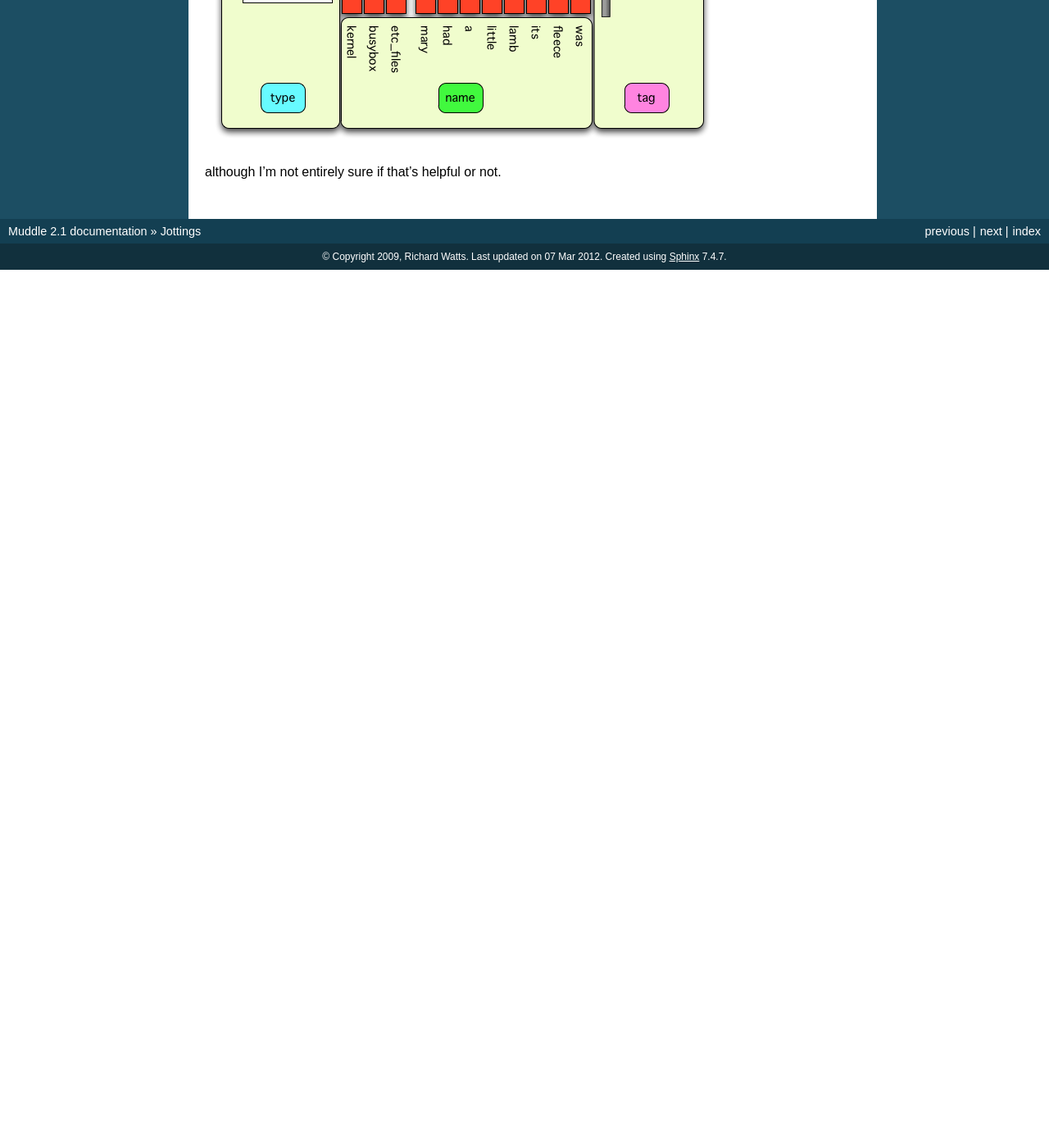
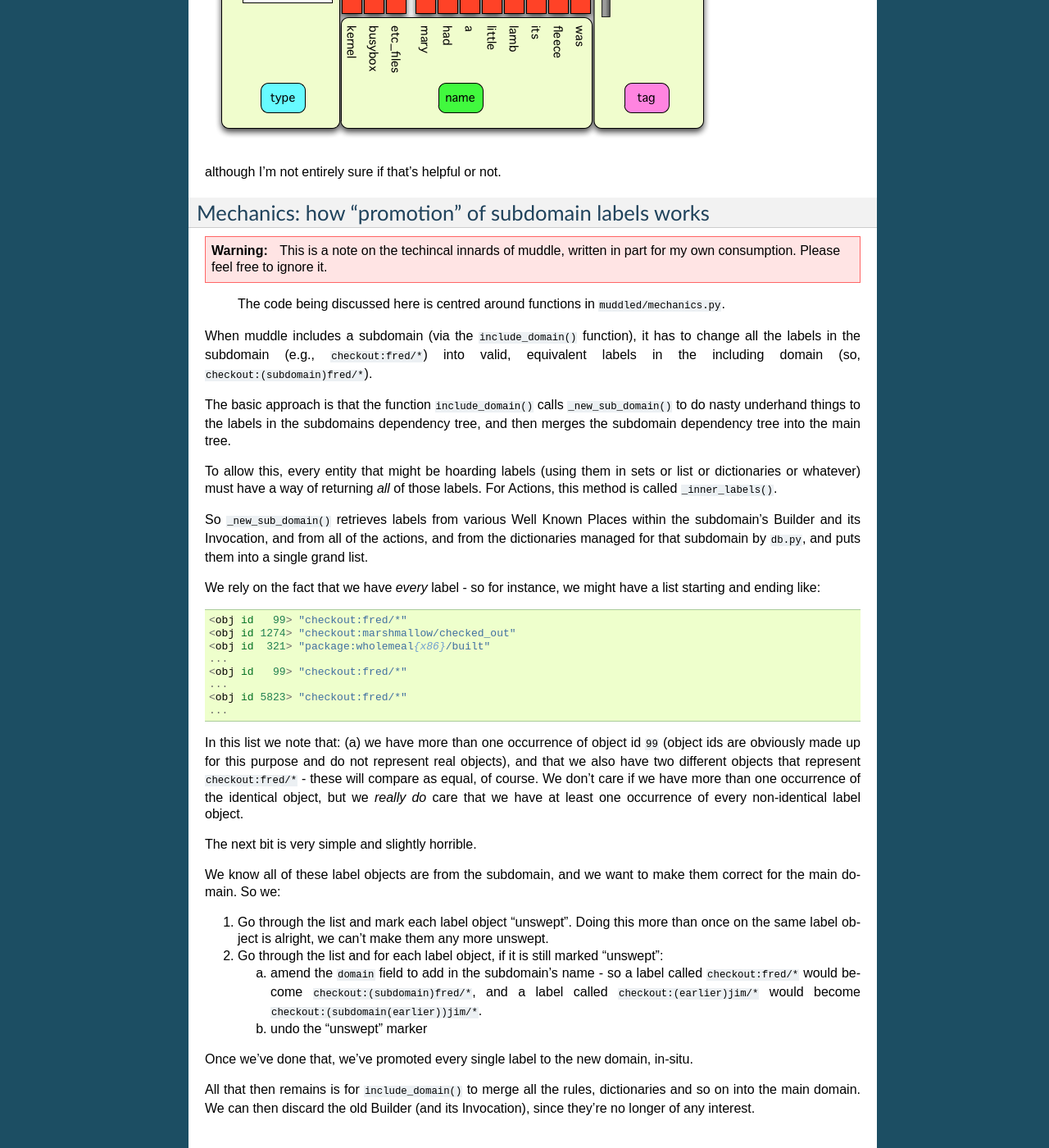
Before and after one commit to kynesim/muddle, a Sphinx documentation site: the page built from docs/jottings.txt, in a window 1280 px wide and 1400 px high, scrolled down 9047 px. Shown: the whole window at 82% size. Built offline with Sphinx 7.4.7, drawn with Linux system fonts in a browser that asks for light colours; before the commit the page ends 9376 px from its top, so only the background shows below that; some of the changed text lies outside the part shown.

Commit message:
Add a note on how subdomain label inclusion works

```diff
--- a/docs/jottings.txt
+++ b/docs/jottings.txt
@@ -492,4 +492,78 @@ There's even an attempt to show how these relate to the build sequence:
 
 although I'm not entirely sure if that's helpful or not.
 
+
+Mechanics: how "promotion" of subdomain labels works
+====================================================
+.. warning:: This is a note on the techincal innards of muddle, written
+   in part for my own consumption. Please feel free to ignore it.
+
+..
+
+    The code being discussed here is centred around functions in
+    ``muddled/mechanics.py``.
+
+When muddle includes a subdomain (via the ``include_domain()`` function), it
+has to change all the labels in the subdomain (e.g., ``checkout:fred/*``) into
+valid, equivalent labels in the including domain (so,
+``checkout:(subdomain)fred/*``).
+
+The basic approach is that the function ``include_domain()`` calls
+``_new_sub_domain()`` to do nasty underhand things to the labels in the
+subdomains dependency tree, and then merges the subdomain dependency tree into
+the main tree.
+
+To allow this, every entity that might be hoarding labels (using them in
+sets or list or dictionaries or whatever) must have a way of returning *all*
+of those labels. For Actions, this method is called ``_inner_labels()``.
+
+So ``_new_sub_domain()`` retrieves labels from various Well Known Places within
+the subdomain's Builder and its Invocation, and from all of the actions, and
+from the dictionaries managed for that subdomain by ``db.py``, and puts them
+into a single grand list.
+
+We rely on the fact that we have *every* label - so for instance, we might
+have a list starting and ending like::
+
+  <obj id   99> "checkout:fred/*"
+  <obj id 1274> "checkout:marshmallow/checked_out"
+  <obj id  321> "package:wholemeal{x86}/built"
+  ...
+  <obj id   99> "checkout:fred/*"
+  ...
+  <obj id 5823> "checkout:fred/*"
+  ...
+
+In this list we note that: (a) we have more than one occurrence of object id
+``99`` (object ids are obviously made up for this purpose and do not represent
+real objects), and that we also have two different objects that represent
+``checkout:fred/*`` - these will compare as equal, of course.  We don't care
+if we have more than one occurrence of the identical object, but we *really
+do* care that we have at least one occurrence of every non-identical label
+object.
+
+The next bit is very simple and slightly horrible.
+
+We know all of these label objects are from the subdomain, and we want
+to make them correct for the main domain. So we:
+
+1. Go through the list and mark each label object "unswept". Doing this more
+   than once on the same label object is alright, we can't make them any more
+   unswept.
+2. Go through the list and for each label object, if it is still marked
+   "unswept":
+
+   a. amend the ``domain`` field to add in the subdomain's name - so a label
+      called ``checkout:fred/*`` would become ``checkout:(subdomain)fred/*``,
+      and a label called ``checkout:(earlier)jim/*`` would become
+      ``checkout:(subdomain(earlier))jim/*``.
+   b. undo the "unswept" marker
+
+Once we've done that, we've promoted every single label to the new domain,
+in-situ.
+
+All that then remains is for ``include_domain()`` to merge all the rules,
+dictionaries and so on into the main domain. We can then discard the old
+Builder (and its Invocation), since they're no longer of any interest.
+
 .. vim: set filetype=rst tabstop=8 softtabstop=2 shiftwidth=2 expandtab:
```
